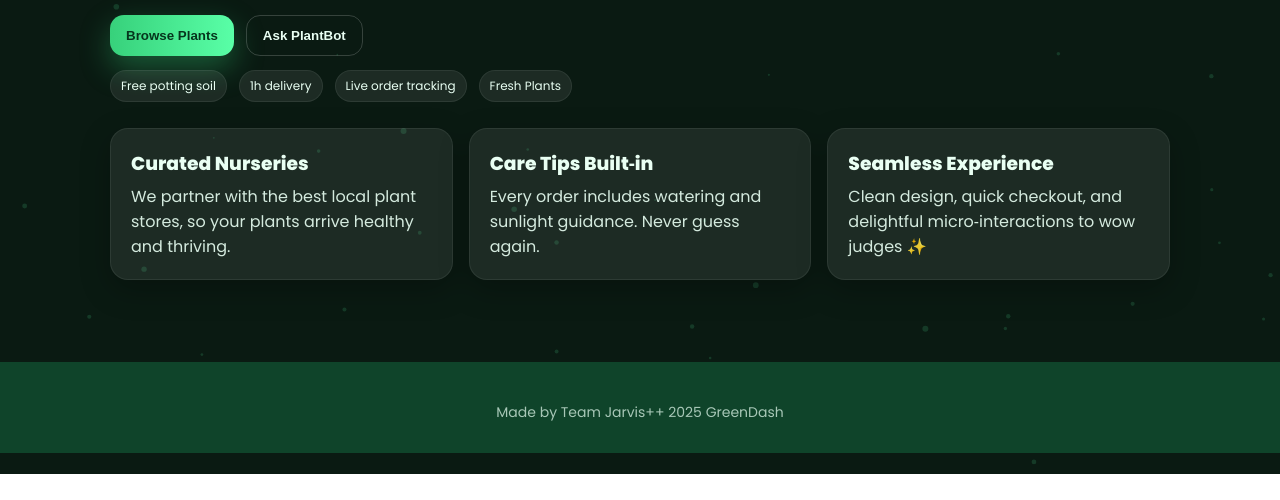
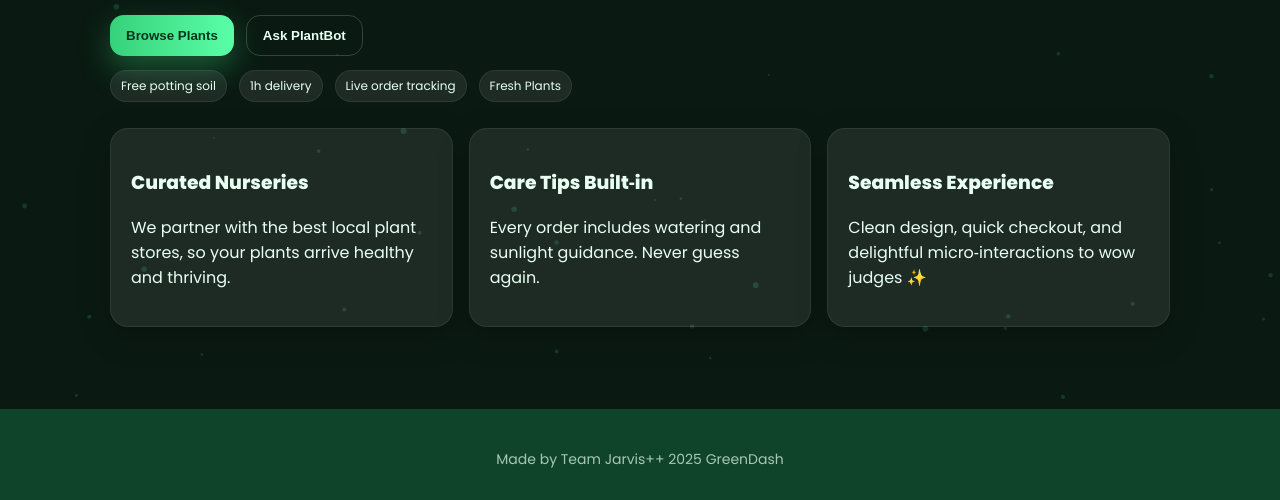
Before and after one commit to Adi-Saha-07/PlantMade, a plain HTML site: page index.html in a window 1280 px wide. Shown: the part 326-826 px from the top of the page. Before the commit the page ends 800 px from the top, so only its background shows below. Drawn offline with Linux system fonts and the light colour scheme.

Commit message:
Update index.html

```diff
--- a/index.html
+++ b/index.html
@@ -54,15 +54,15 @@
         </div>
       </div>
       <section class="features">
-        <div class="card glass animate-in delay-5">
+        <div class="project">
           <h3>Curated Nurseries</h3>
           <p>We partner with the best local plant stores, so your plants arrive healthy and thriving.</p>
         </div>
-        <div class="card glass animate-in delay-6">
+        <div class="project">
           <h3>Care Tips Built‑in</h3>
           <p>Every order includes watering and sunlight guidance. Never guess again.</p>
         </div>
-        <div class="card glass animate-in delay-7">
+        <div class="project">
           <h3>Seamless Experience</h3>
           <p>Clean design, quick checkout, and delightful micro‑interactions to wow judges ✨</p>
         </div>
```
